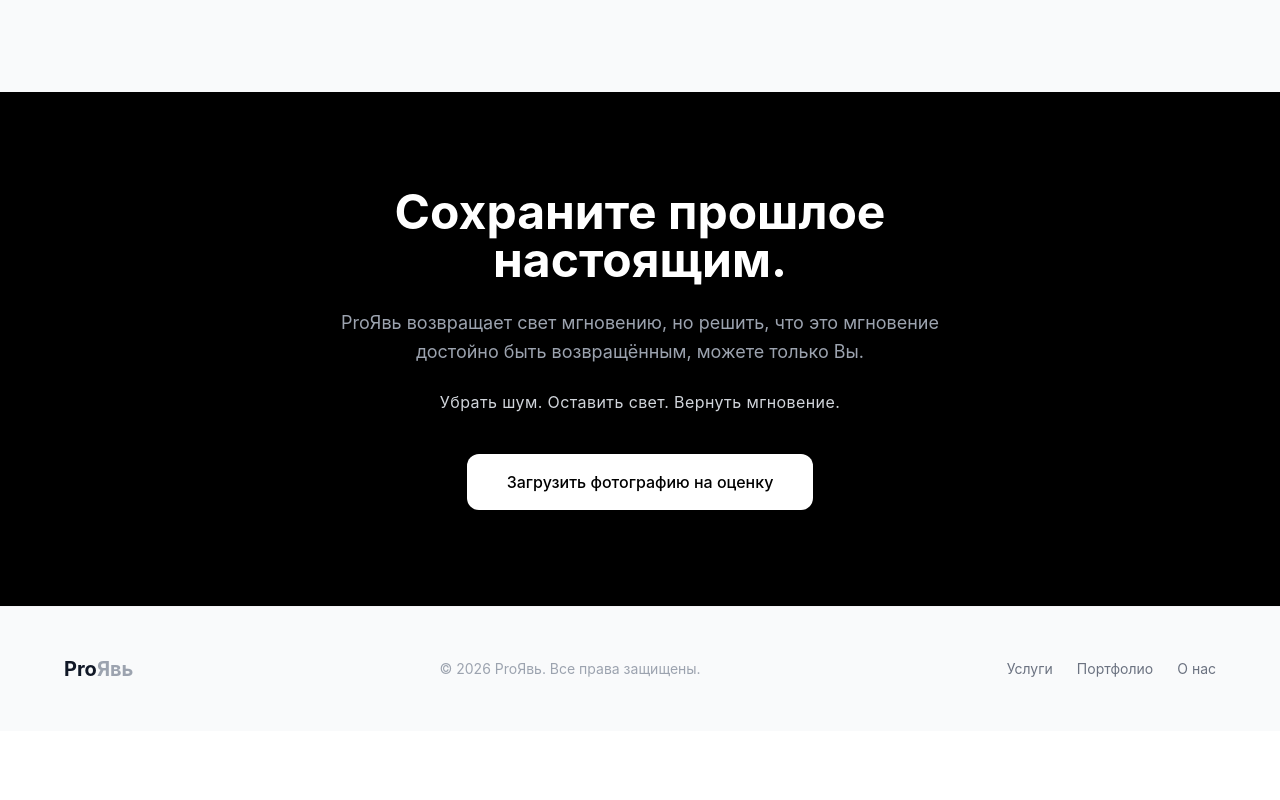
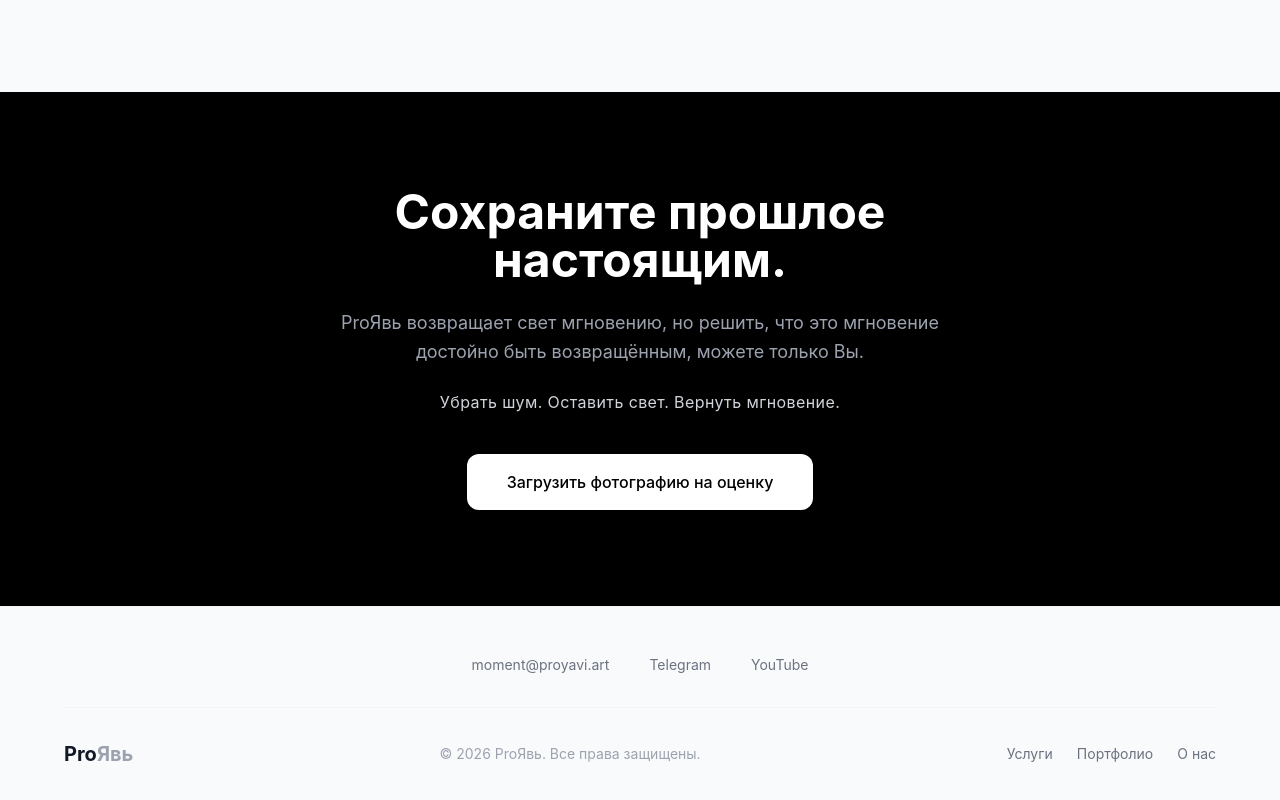
Before and after one commit to proyavi-art/site-proyavi-art, a Next.js app: page / in a window 1280 px wide. Shown: the part 3880-4680 px from the top of the page. Before the commit the page ends 4611 px from the top, so only its background shows below. Built offline with nearby package versions, Linux system fonts and the light colour scheme.

Commit message:
контакты в футер добавлены

```diff
--- a/components/Footer.tsx
+++ b/components/Footer.tsx
@@ -3,7 +3,34 @@ import Link from "next/link";
 export default function Footer() {
   return (
     <footer className="bg-gray-50 border-t border-gray-100 py-12 px-4">
-      <div className="max-w-6xl mx-auto flex flex-col md:flex-row justify-between items-center gap-6">
+      <div className="max-w-6xl mx-auto">
+        {/* Контакты */}
+        <div className="flex flex-col md:flex-row items-center justify-center gap-6 md:gap-10 mb-8">
+          <a
+            href="mailto:moment@proyavi.art"
+            className="text-sm text-gray-500 hover:text-black transition-colors"
+          >
+            moment@proyavi.art
+          </a>
+          <a
+            href="https://t.me/proyavi137art"
+            target="_blank"
+            rel="noopener noreferrer"
+            className="text-sm text-gray-500 hover:text-black transition-colors"
+          >
+            Telegram
+          </a>
+          <a
+            href="https://www.youtube.com/channel/UC9M9c_nvGwuS3cG5lVY9q-A"
+            target="_blank"
+            rel="noopener noreferrer"
+            className="text-sm text-gray-500 hover:text-black transition-colors"
+          >
+            YouTube
+          </a>
+        </div>
+
+        <div className="flex flex-col md:flex-row justify-between items-center gap-4 pt-8 border-t border-gray-100">
           <Link href="/" className="text-xl font-bold">
             Pro<span className="text-gray-400">Явь</span>
           </Link>
@@ -16,6 +43,7 @@ export default function Footer() {
             <Link href="/o-nas" className="hover:text-black transition-colors">О нас</Link>
           </div>
         </div>
+      </div>
     </footer>
   );
 }
```
Lines whose indentation alone changed are shown as unchanged.
